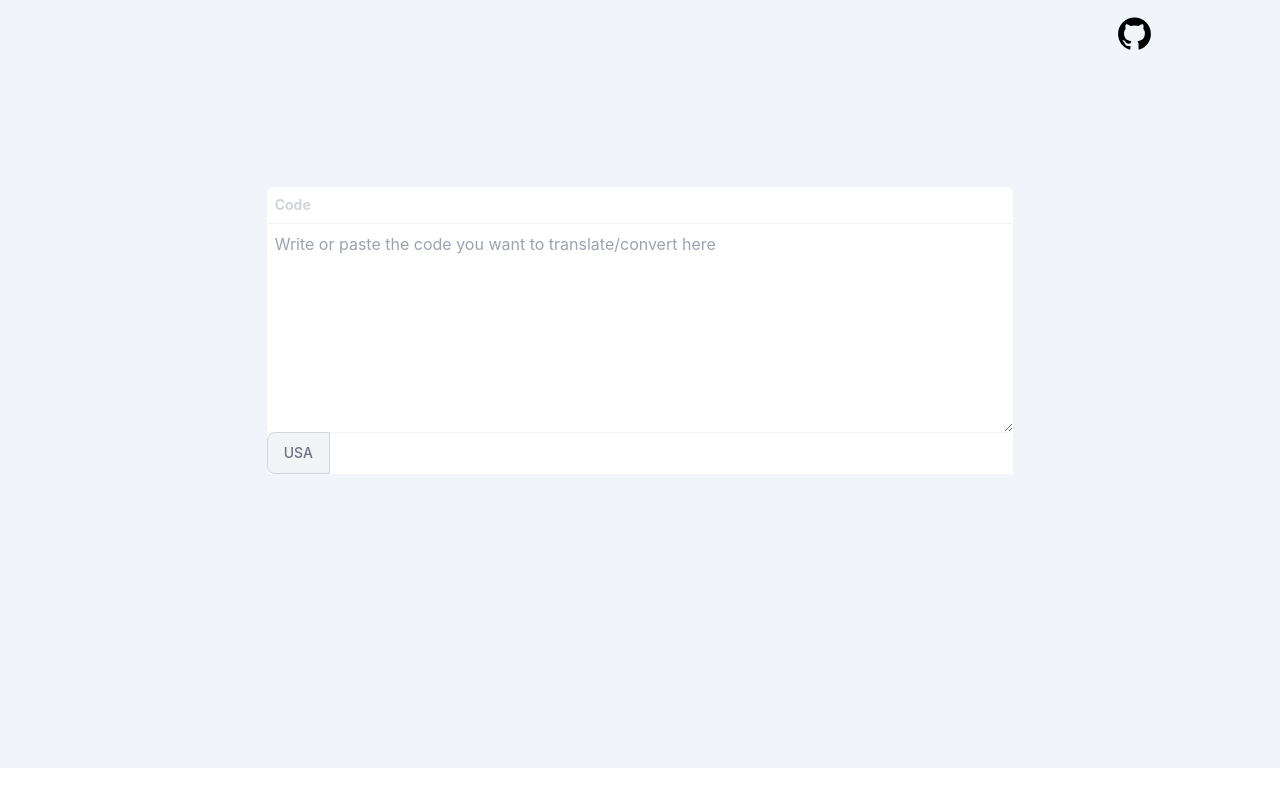
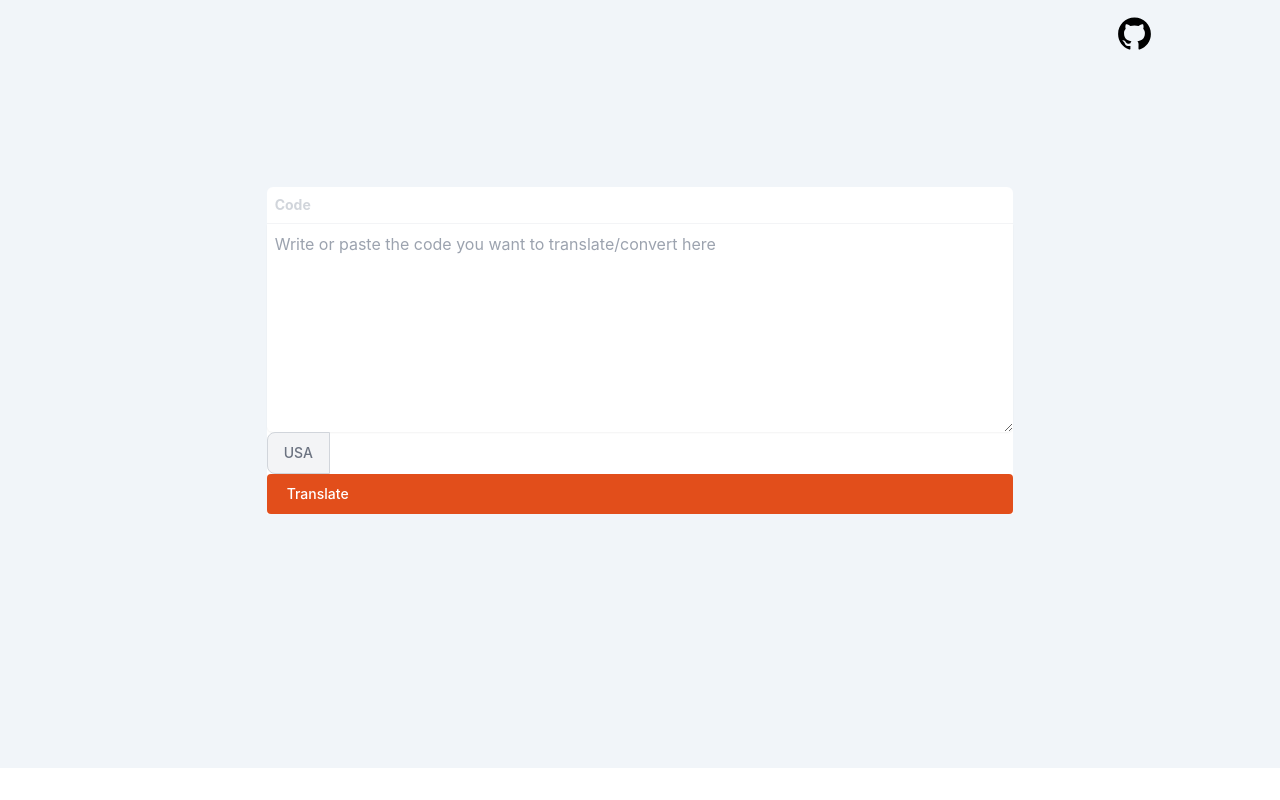
Before and after one commit to francisamidu/trans-code, a React (Vite) app: page / in a window 1280 px wide. Built offline with nearby package versions, Linux system fonts and the light colour scheme; no server answers.

Commit message:
Added button

```diff
--- /dev/null
+++ b/src/components/Button.tsx
@@ -0,0 +1,11 @@
+import React from 'react';
+
+const Button = () => {
+  return (
+    <button className="inline-flex items-center rounded bg-flame px-5 py-2.5 text-center text-sm font-medium text-white outline-none hover:bg-orange-500">
+      Translate
+    </button>
+  );
+};
+
+export default Button;
--- a/src/components/Hero.tsx
+++ b/src/components/Hero.tsx
@@ -6,6 +6,7 @@ import {
   APP_SHORT_DESCRIPTION,
 } from '@/utils/getEnv';
 import Dropdown from './Dropdown';
+import { Button } from '.';
 
 const Hero = () => {
   const [input, setInput] = useState('');
@@ -49,6 +50,7 @@ const Hero = () => {
             }
           />
           <Dropdown />
+          <Button />
         </div>
       </form>
     </section>
--- /dev/null
+++ b/src/components/index.ts
@@ -0,0 +1,5 @@
+import Button from "./Button";
+import Dropdown from "./Dropdown";
+import Hero from "./Hero";
+
+export {Button,Dropdown, Hero}
```
